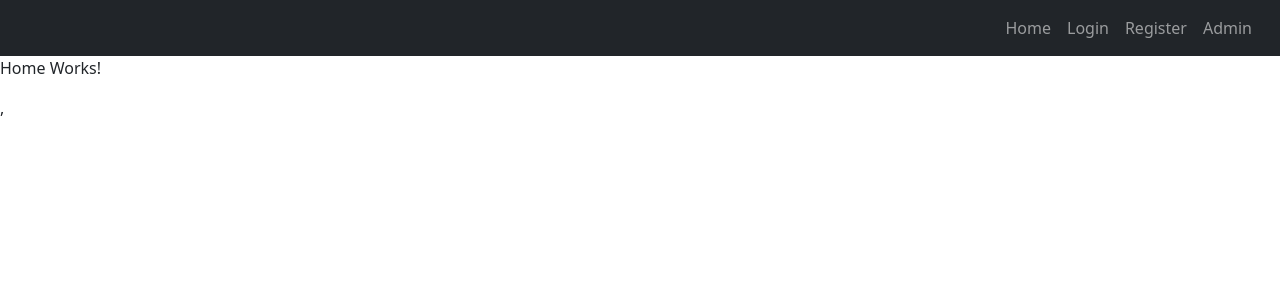
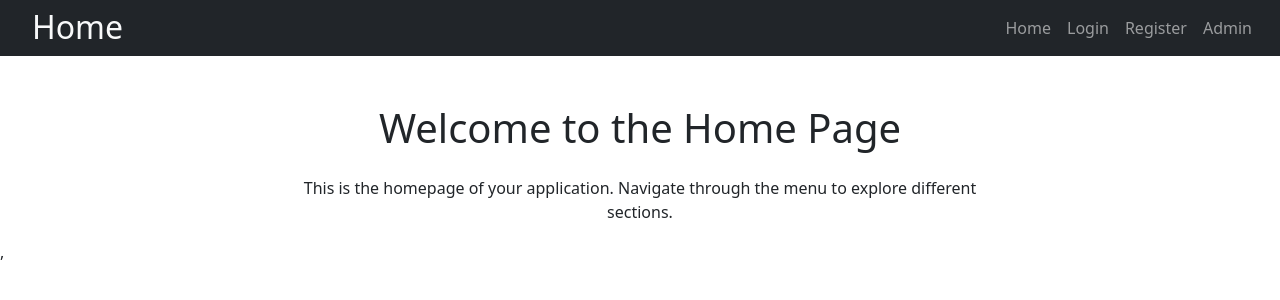
Before and after one commit to chrisbmx20720/proyectoFinalReact, a React (Vite) app in the folder proyectoFinalReactL/: page / in a window 1280 px wide. Shown: the top 300 px of the page. Built offline with nearby package versions, Linux system fonts and the light colour scheme.

Commit message:
Trabajando en el Admin

```diff
--- a/proyectoFinalReactL/src/components/login/FormLogin.jsx
+++ b/proyectoFinalReactL/src/components/login/FormLogin.jsx
@@ -1,7 +1,7 @@
 import React, { useState } from 'react';
 import { useNavigate } from 'react-router-dom';
 import { useDispatch } from 'react-redux';
-import { login } from '../../store/authSlice';
+import { login } from '../../slices/authSlice';
 import { getUsers } from '../../services/GetUsers';
 import { Container, Form, Button, Alert } from 'react-bootstrap';
 import 'bootstrap/dist/css/bootstrap.min.css';
@@ -26,7 +26,8 @@ export default function FormLogin() {
 
       if (user) {
         dispatch(login(user));
-        navigate('/protected');
+        alert("Welcome Back", user.username)
+        navigate("/admin");
       } else {
         setError("Incorrect email or password");
       }
--- a/proyectoFinalReactL/src/components/navbar/Navbar.jsx
+++ b/proyectoFinalReactL/src/components/navbar/Navbar.jsx
@@ -1,17 +1,41 @@
 import React from 'react';
-import { Link } from "react-router-dom";
-import './Navbar.css'
+import { useLocation,Link } from 'react-router-dom'; // Hook to get current route
+import { useDispatch, useSelector } from 'react-redux';
+import { logout } from '../../slices/authSlice';
+import './Navbar.css';
 import 'bootstrap/dist/css/bootstrap.min.css';
-import { Navbar, Nav, Container } from 'react-bootstrap';
+import { Navbar, Nav, Container, Button } from 'react-bootstrap';
 
 export default function MyNavbar() {
+  const location = useLocation(); // Hook to get current route
+  const dispatch = useDispatch();
+  const { isAuthenticated } = useSelector((state) => state.auth);
 
+  // Determine the brand text based on the current route
+  const getBrandText = () => {
+    if (location.pathname === '/login') {
+      return 'Login';
+    } else if (location.pathname === '/admin') {
+      return 'Admin Dashboard';
+    } else if (location.pathname === '/register') {
+      return 'Register';
+    } else {
+      return 'Home';
+    }
+  };
+
+  const handleLogout = () => {
+    dispatch(logout());
+  };
 
   return (
-    <div>
+    <Container fluid className="w-100 bg-dark header-nav">
 
-      <Container fluid className="w-100 bg-dark header-nav">
+      <Container>
+        <h2 className='text-light mb-2 mt-2 text-start' >{getBrandText()}</h2>
+      </Container>
       <Navbar bg="dark" variant="dark" expand="lg">
+
         <Navbar.Toggle aria-controls="navbarNav" />
         <Navbar.Collapse id="navbarNav">
           <Nav className="me-auto">
@@ -27,11 +51,14 @@ export default function MyNavbar() {
             <Nav.Item>
               <Nav.Link as={Link} to="/admin">Admin</Nav.Link>
             </Nav.Item>
-
           </Nav>
+          {isAuthenticated && (
+            <Button variant="outline-light" onClick={handleLogout}>
+              Logout
+            </Button>
+          )}
         </Navbar.Collapse>
       </Navbar>
     </Container>
-    </div>
   );
 }
--- a/proyectoFinalReactL/src/pages/Home.jsx
+++ b/proyectoFinalReactL/src/pages/Home.jsx
@@ -1,9 +1,18 @@
 import React from 'react';
+import { Container, Row, Col } from 'react-bootstrap';
+import 'bootstrap/dist/css/bootstrap.min.css';
 
 export default function Home() {
   return (
-    <div>
-      <p>Home Works!</p>
-    </div>
-  )
+    <Container className="mt-5">
+      <Row className="justify-content-center">
+        <Col md={8} className="text-center">
+          <h1>Welcome to the Home Page</h1>
+          <p className="mt-4">
+            This is the homepage of your application. Navigate through the menu to explore different sections.
+          </p>
+        </Col>
+      </Row>
+    </Container>
+  );
 }
```
